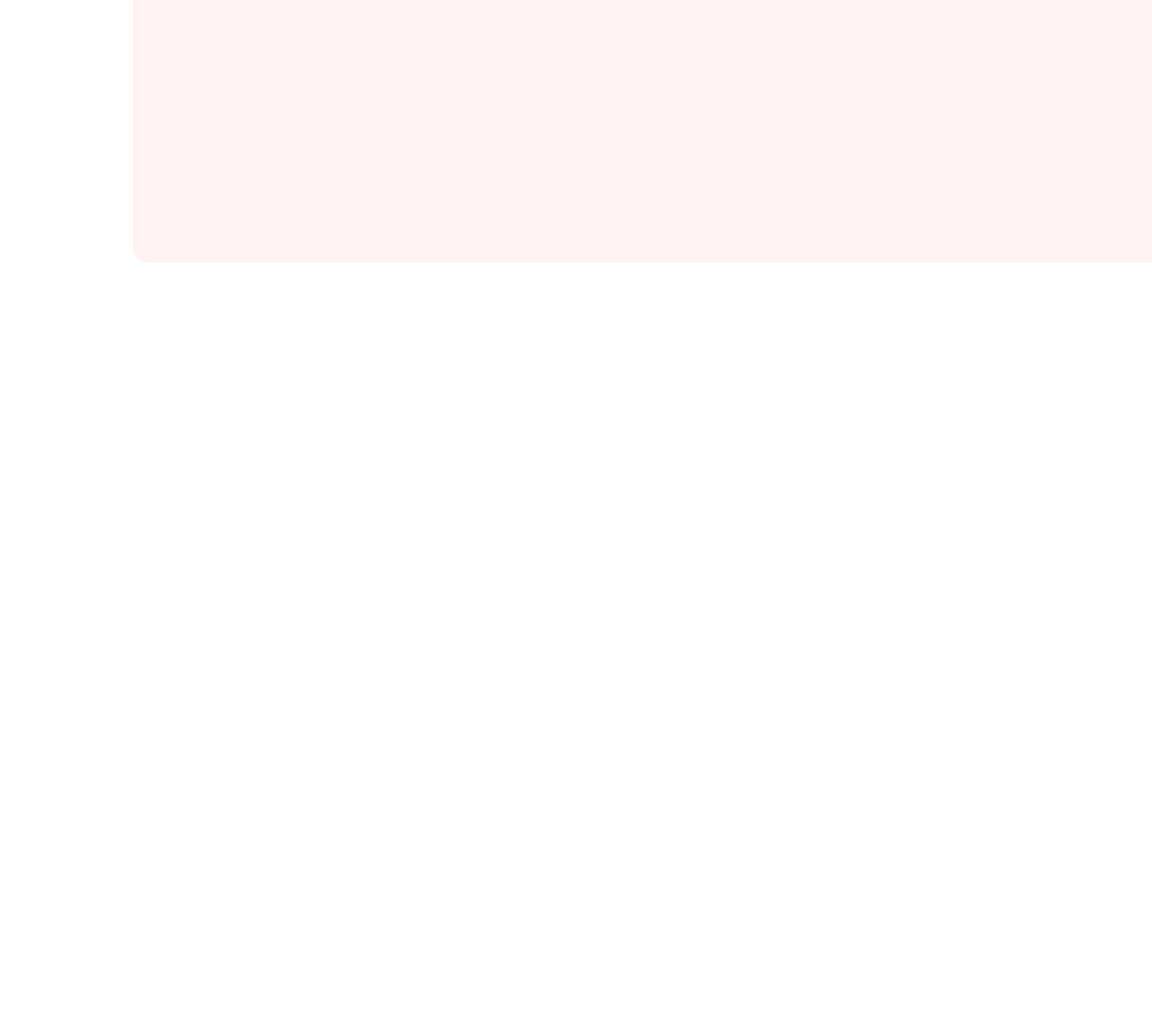
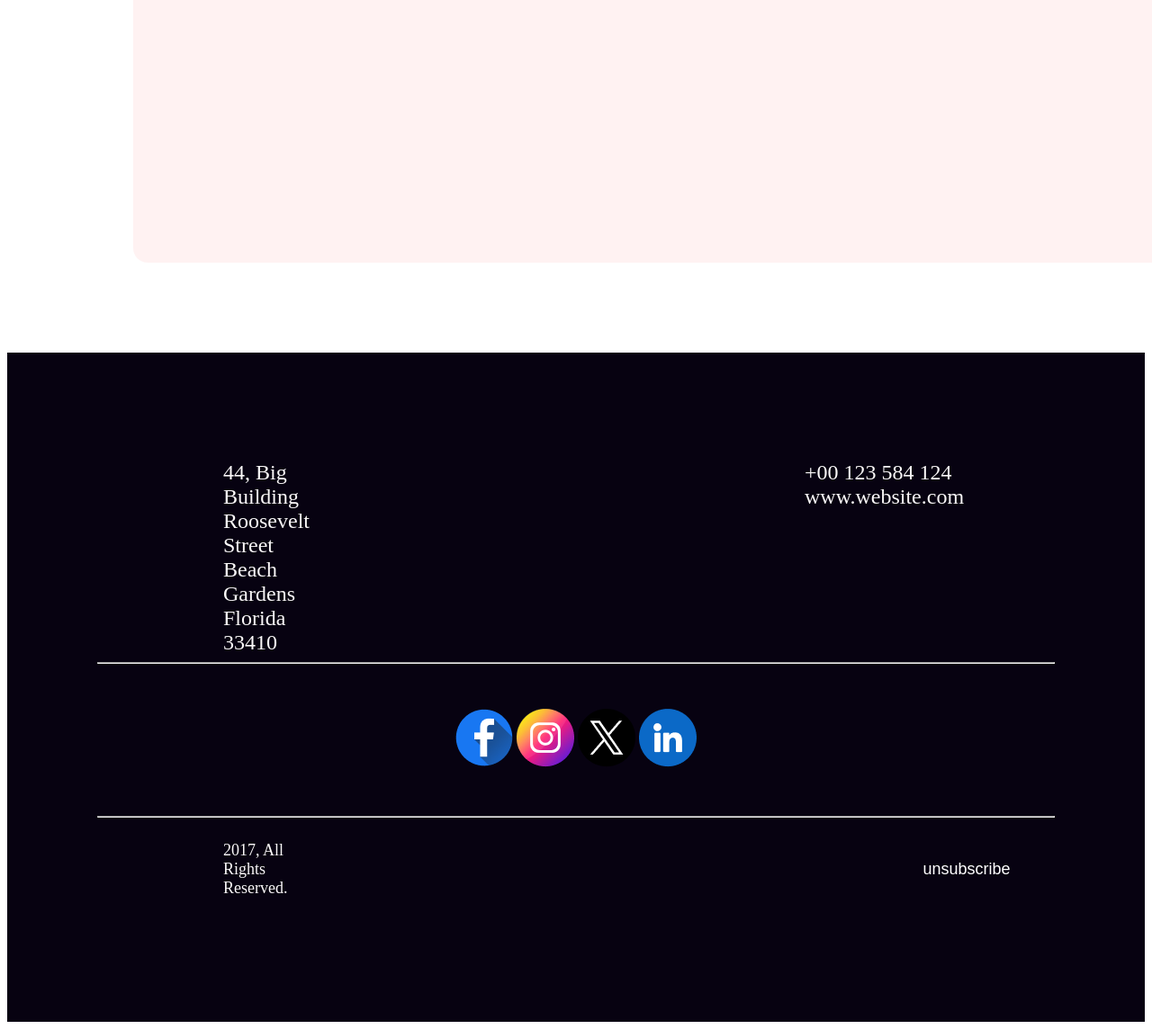
Before and after one commit to Mahadicode/assignment-one, a plain HTML site: page index.html in a window 1280 px wide. Shown: the part 6275-7419 px from the top of the page at 90% size. Before the commit the page ends 6575 px from the top, so only its background shows below. Drawn offline with Linux system fonts and the light colour scheme; a web font is replaced by a local one.

Commit message:
fininsh the first assignment

```diff
--- a/index.html
+++ b/index.html
@@ -110,6 +110,33 @@
 
   </Main>
   <footer>
+    <section class="footer-one">
+      <div>
+        <p>44, Big Building Roosevelt Street
+          Beach Gardens Florida 33410</p>
+      </div>
+      <div>
+        <p>+00 123 584 124</p>
+        <p>www.website.com</p>
+      </div>
+    </section>
+    <hr>
+    <section class="footer-icon">
+      <div>
+        <img src="resources/Facebook.png" alt="">
+        <img src="resources/Instagram.png" alt="">
+        <img src="resources/Twitter.png" alt="">
+        <img src="resources/Linkedin.png" alt="">
+      </div>
+    </section>
+    <hr>
+    <section>
+      <div class="footer-last">
+        <p>2017, All Rights Reserved.</p>
+        <button class="unsubscribe">unsubscribe</button>
+      </div>
+
+    </section>
 
   </footer>
 </body>
--- a/style/style.css
+++ b/style/style.css
@@ -311,3 +311,49 @@ border-radius: 0px 50px 50px 0px;
 background: #F00;
 margin-left: 0px;
 }
+ /* footer related style  */
+ footer{
+background: #070211;
+padding: 120px 100px;
+margin-top: 100px;
+
+ }
+.footer-one p{
+color: #faf8f8;
+font-size: 24px;
+font-weight: 500;
+max-width: 400px;
+margin-top: 0px;
+margin-bottom: 0px;
+
+ }
+ .footer-one{
+  display: flex;
+  gap: 550px;
+
+ }
+ .footer-icon{
+  display: flex;
+  text-align: center;
+  justify-content: center;
+  gap: 20px;
+  margin-top: 50px;
+  margin-bottom: 50px;
+ }
+ .footer-last{
+  display: flex;
+  gap: 700px;
+ }
+ .footer-last p{
+  color: #faf8f8;
+font-size: 18px;
+font-weight: 300;
+ }
+
+ .footer-last button{
+  color: #ffffff;
+font-size: 18px;
+font-weight: 300;
+background-color: #070211;
+border: none;
+ }
```
